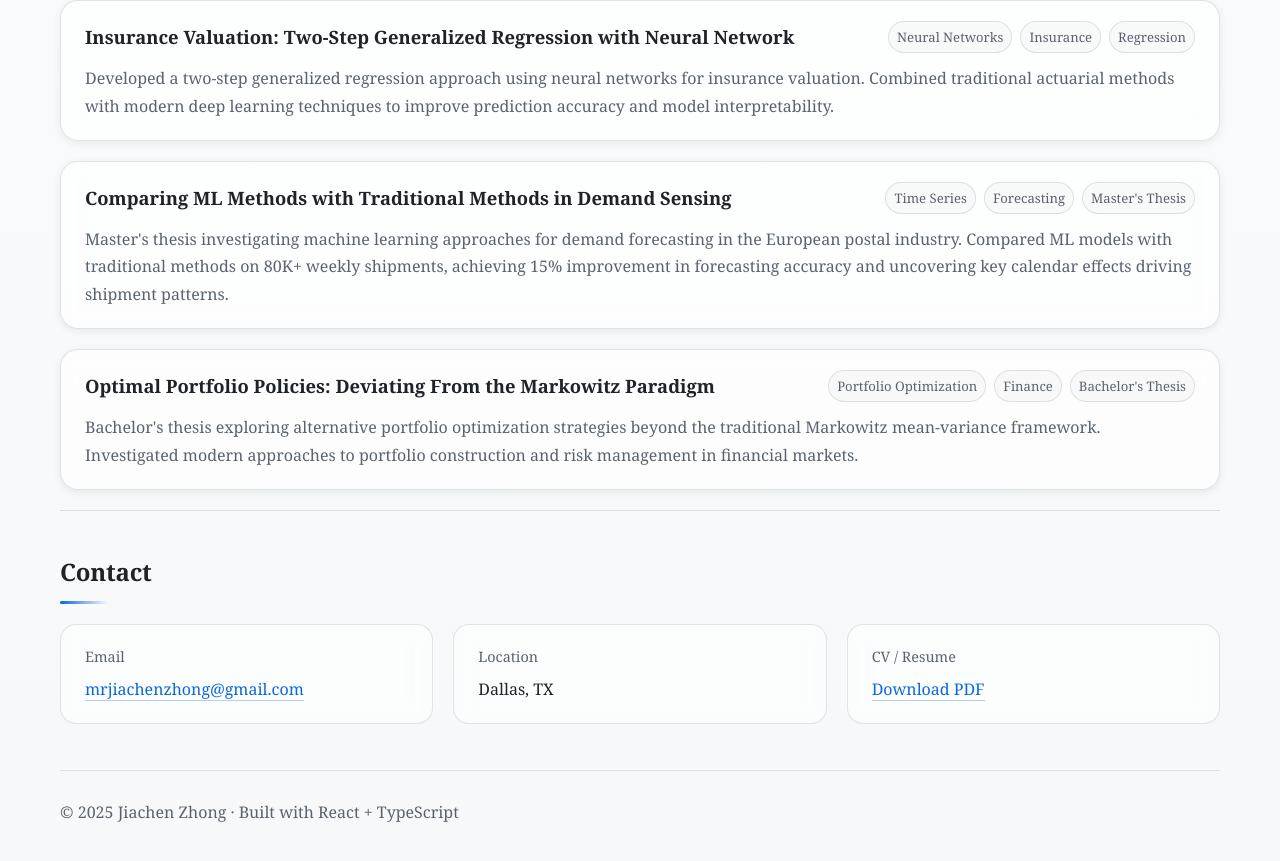
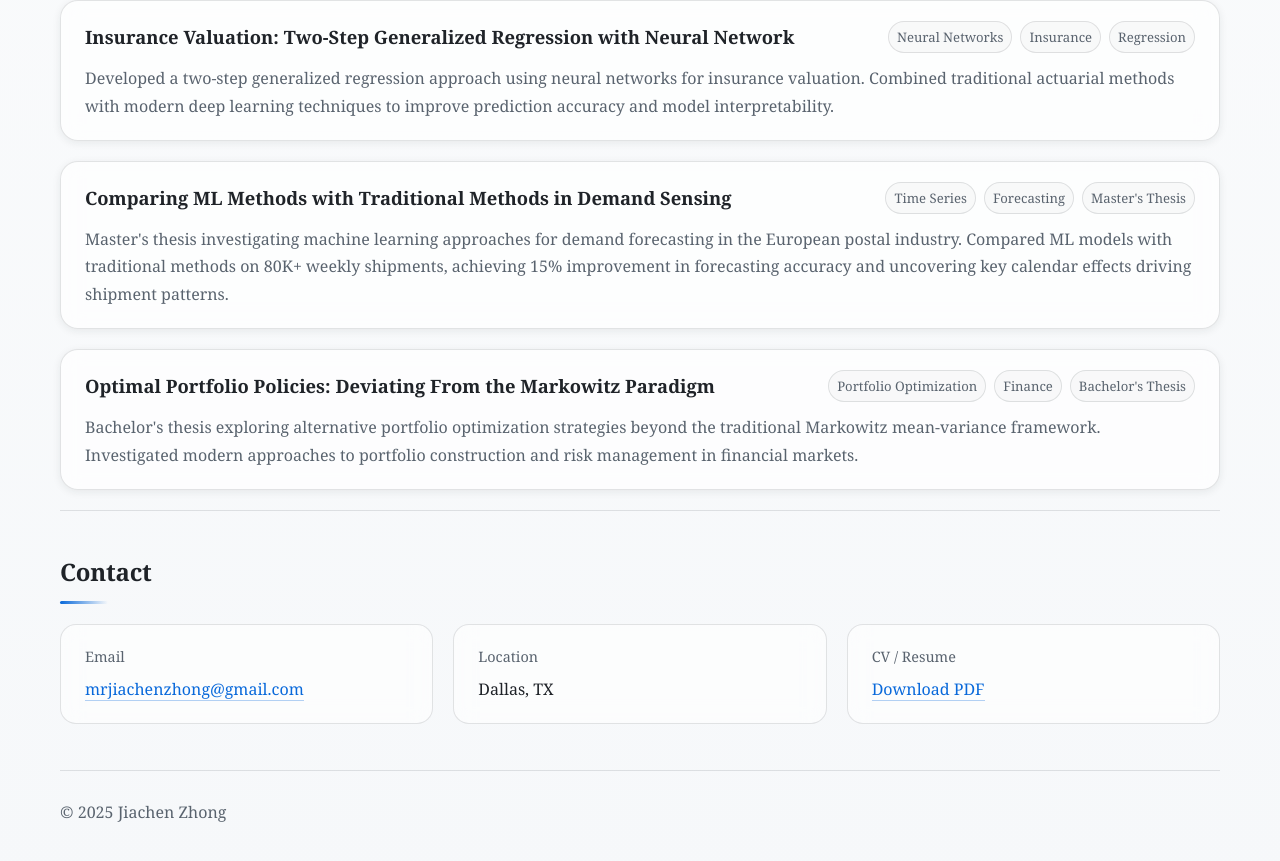
Before and after one commit to JiachenJasonZhong/jiachen_homepage, a React (Create React App) app: page / in a window 1280 px wide. Shown: the part 2332-3193 px from the top of the page. Built offline with nearby package versions, Linux system fonts and the light colour scheme.

Commit message:
Remove tech stack from footer

```diff
--- a/src/App.tsx
+++ b/src/App.tsx
@@ -281,7 +281,7 @@ export default function App() {
 
         <footer className="footer">
           <div className="muted">
-            © {new Date().getFullYear()} Jiachen Zhong · Built with React + TypeScript
+            © {new Date().getFullYear()} Jiachen Zhong
           </div>
         </footer>
       </main>
```
